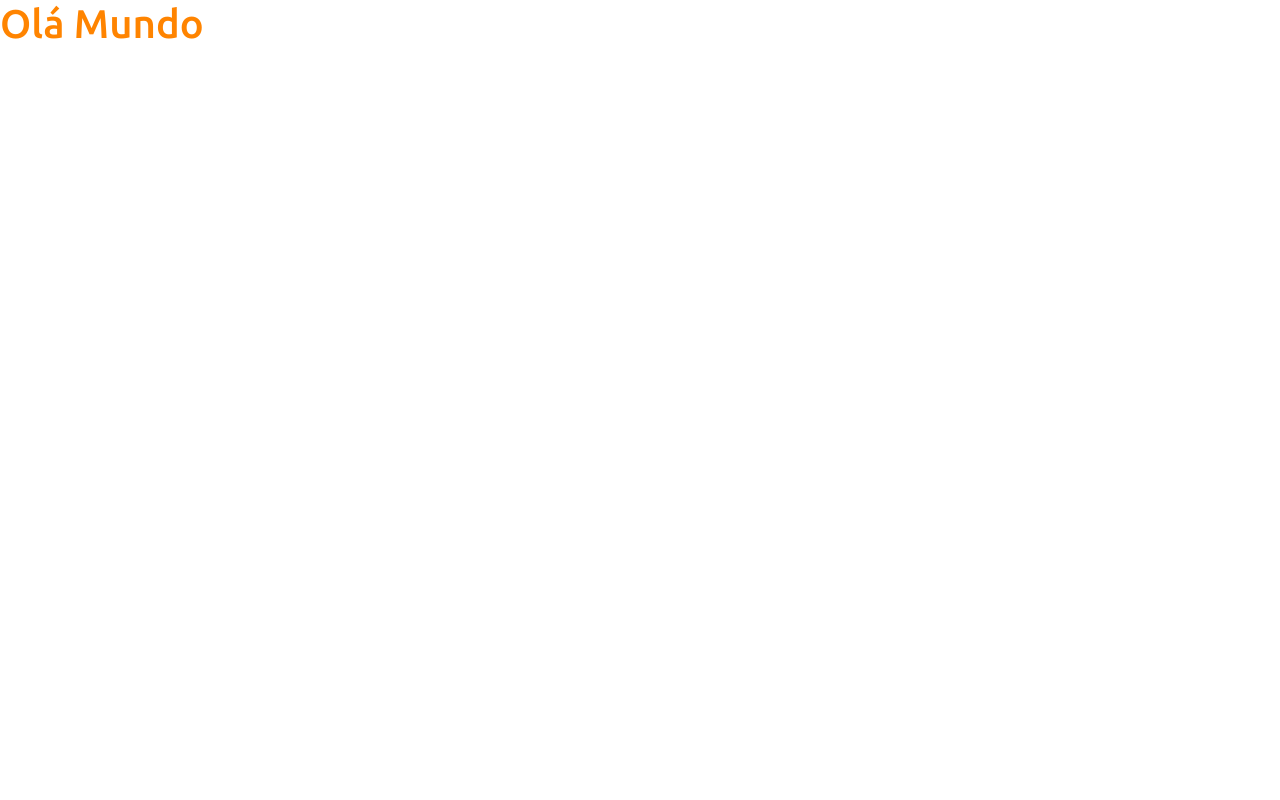
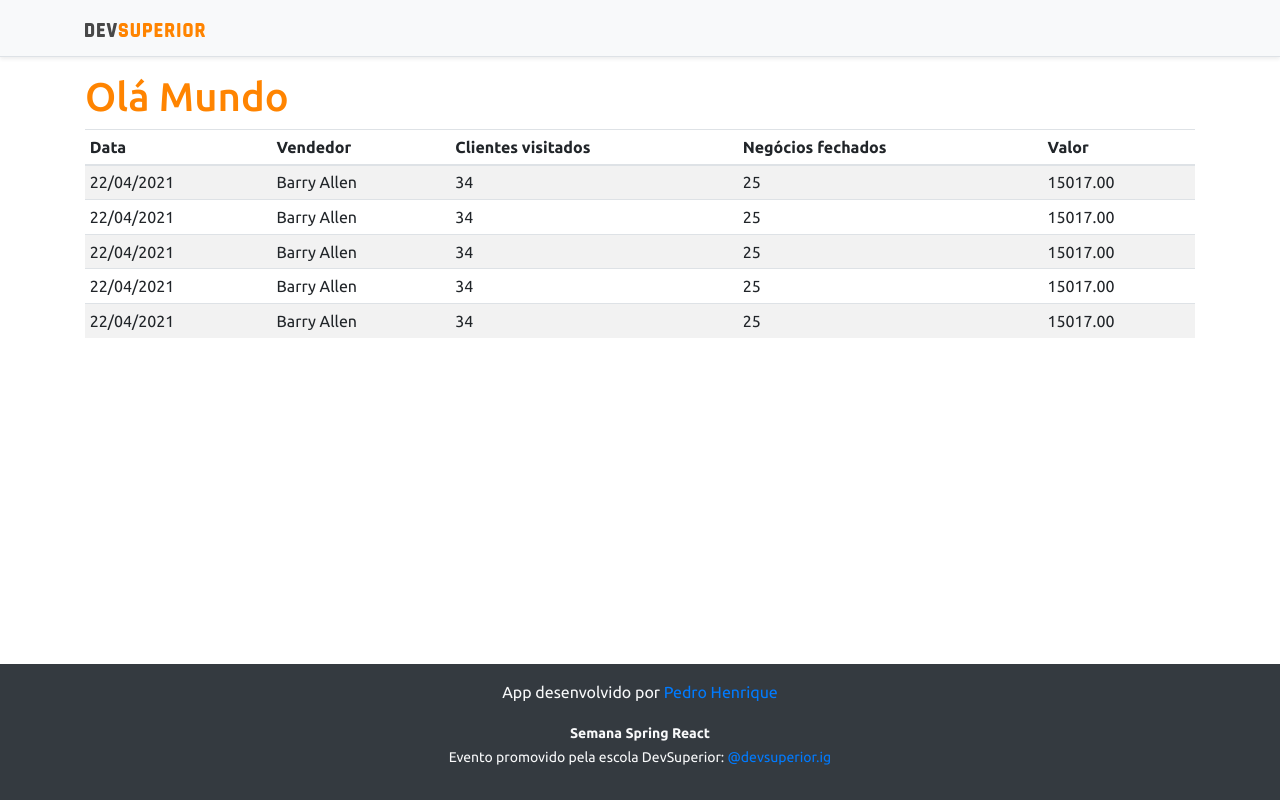
Before and after one commit to pedro-henrique2000/DsVendas, a React (Create React App) app in the folder frontend/: page / in a window 1280 px wide. Built offline with nearby package versions, Linux system fonts and the light colour scheme.

Commit message:
Basic Static Components

```diff
--- a/frontend/src/App.tsx
+++ b/frontend/src/App.tsx
@@ -1,8 +1,17 @@
+import DataTable from "./components/DataTable";
+import Footer from "./components/Footer";
+import NavBar from "./components/NavBar/index";
+
 function App() {
   return (
-    <div>
-      <h1 className="text-primary">Olá Mundo</h1>
-    </div>
+    <>
+      <NavBar />
+      <div className="container">
+        <h1 className="text-primary">Olá Mundo</h1>
+        <DataTable />
+      </div>
+      <Footer />
+    </>
   );
 }
 
--- /dev/null
+++ b/frontend/src/components/DataTable/index.tsx
@@ -0,0 +1,60 @@
+const DataTable = () => {
+  return (
+    <div className="table-responsive">
+      <table className="table table-striped table-sm">
+        <thead>
+          <tr>
+            <th>Data</th>
+            <th>Vendedor</th>
+            <th>Clientes visitados</th>
+            <th>Negócios fechados</th>
+            <th>Valor</th>
+          </tr>
+        </thead>
+        <tbody>
+          <tr>
+            <td>22/04/2021</td>
+            <td>Barry Allen</td>
+            <td>34</td>
+            <td>25</td>
+            <td>15017.00</td>
+          </tr>
+
+          <tr>
+            <td>22/04/2021</td>
+            <td>Barry Allen</td>
+            <td>34</td>
+            <td>25</td>
+            <td>15017.00</td>
+          </tr>
+
+          <tr>
+            <td>22/04/2021</td>
+            <td>Barry Allen</td>
+            <td>34</td>
+            <td>25</td>
+            <td>15017.00</td>
+          </tr>
+
+          <tr>
+            <td>22/04/2021</td>
+            <td>Barry Allen</td>
+            <td>34</td>
+            <td>25</td>
+            <td>15017.00</td>
+          </tr>
+
+          <tr>
+            <td>22/04/2021</td>
+            <td>Barry Allen</td>
+            <td>34</td>
+            <td>25</td>
+            <td>15017.00</td>
+          </tr>
+        </tbody>
+      </table>
+    </div>
+  );
+};
+
+export default DataTable;
--- /dev/null
+++ b/frontend/src/components/Footer/index.tsx
@@ -0,0 +1,30 @@
+const Footer = () => {
+  return (
+    <footer className="footer mt-auto py-3 bg-dark">
+      <div className="container">
+        <p className="text-light">
+          App desenvolvido por{" "}
+          <a href="https://github.com/phb2000" target="_blank" rel="noreferrer">
+            Pedro Henrique
+          </a>
+        </p>
+        <p className="text-light">
+          <small>
+            <strong>Semana Spring React</strong>
+            <br />
+            Evento promovido pela escola DevSuperior:{" "}
+            <a
+              href="https://instagram.com/devsuperior.ig"
+              target="_blank"
+              rel="noreferrer"
+            >
+              @devsuperior.ig
+            </a>
+          </small>
+        </p>
+      </div>
+    </footer>
+  );
+};
+
+export default Footer;
--- /dev/null
+++ b/frontend/src/components/NavBar/index.tsx
@@ -0,0 +1,15 @@
+import ImgDsDark from "../../assets/img/ds_dark.svg";
+
+const NavBar = () => {
+  return (
+    <div className="d-flex flex-column flex-md-row align-items-center p-3 px-md-4 mb-3 bg-light border-bottom shadow-sm">
+      <div className="container">
+        <nav className="my-2 my-md-0 mr-md-3">
+          <img src={ImgDsDark} alt="DevSuperior" width="120" />
+        </nav>
+      </div>
+    </div>
+  );
+};
+
+export default NavBar;
```
Also changed, not shown: frontend/src/assets/img/ds_dark.svg (added).
